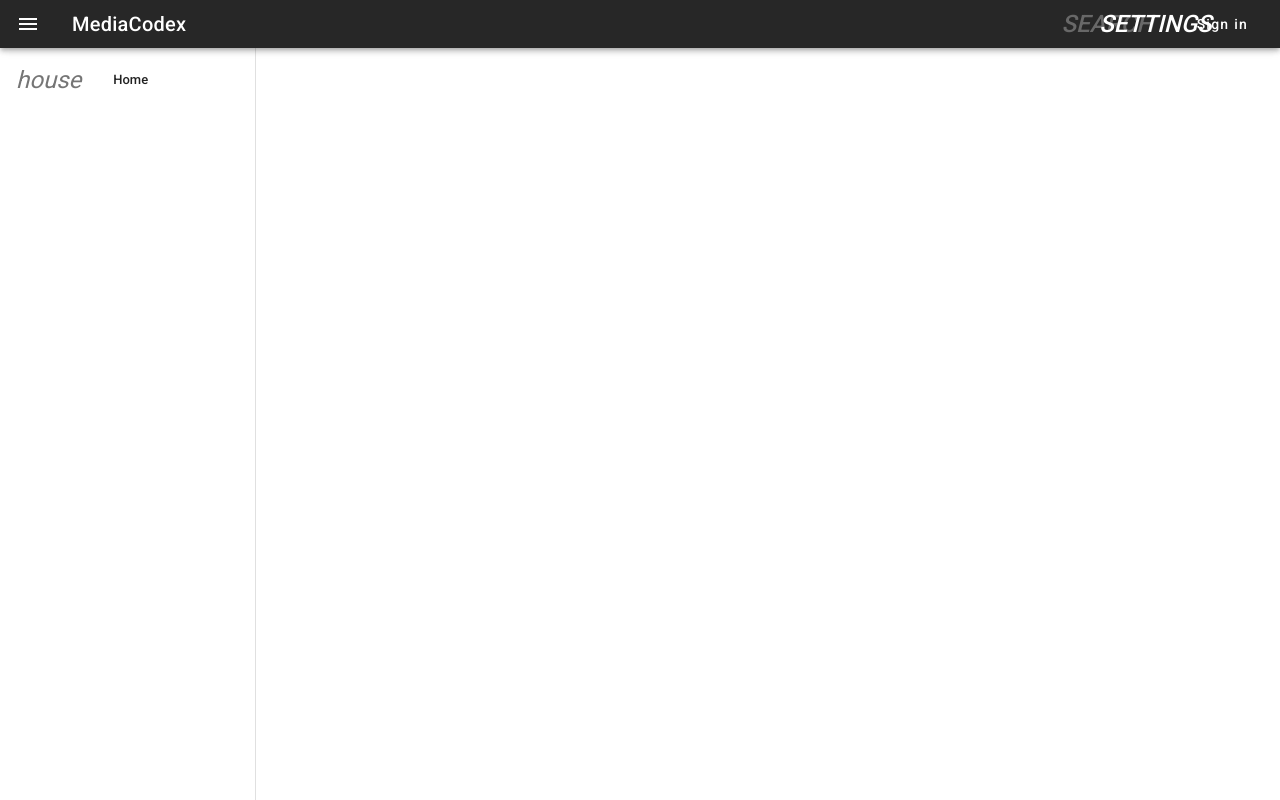
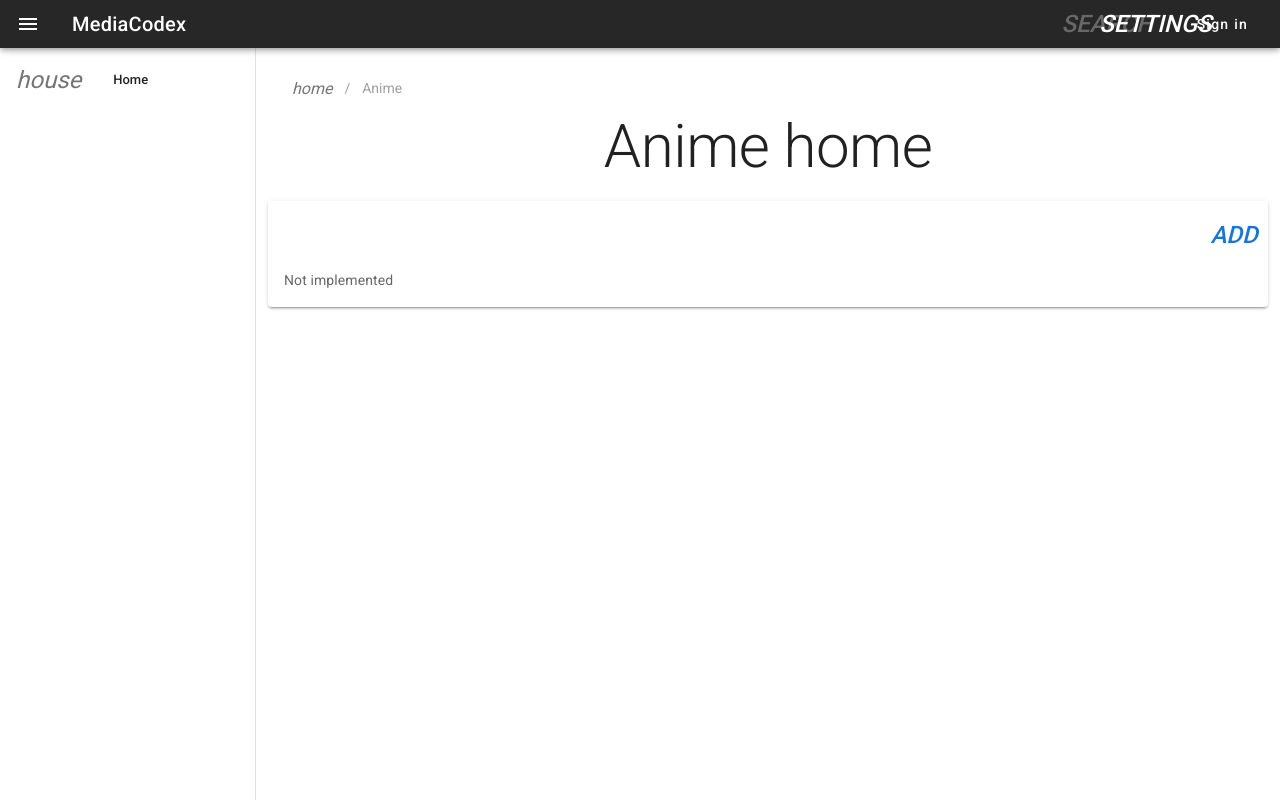
Before and after one commit to MediaCodex/website, a Nuxt app: page /anime in a window 1280 px wide. Built offline with nearby package versions, Linux system fonts and the light colour scheme.

Commit message:
placeholder anime home

```diff
--- /dev/null
+++ b/src/pages/anime/index.vue
@@ -0,0 +1,39 @@
+<template>
+  <v-container fluid>
+    <v-breadcrumbs :items="breadcrumbs">
+      <template v-slot:item="{ item }">
+        <v-breadcrumbs-item nuxt exact :to="item.to" :disabled="item.disabled">
+          <v-icon v-if="item.icon">{{ item.icon }}</v-icon>
+          {{ item.text }}
+        </v-breadcrumbs-item>
+      </template>
+    </v-breadcrumbs>
+    <section class="mb-6 text-center">
+      <h1 class="mb-2 display-3">Anime home</h1>
+    </section>
+    <v-row>
+      <v-col>
+        <v-card>
+          <v-card-title>
+            <v-spacer />
+            <v-btn icon color="primary" nuxt exact to="/anime/create">
+              <v-icon dark>add</v-icon>
+            </v-btn>
+          </v-card-title>
+          <v-card-text>Not implemented</v-card-text>
+        </v-card>
+      </v-col>
+    </v-row>
+  </v-container>
+</template>
+
+<script>
+export default {
+  data: () => ({
+    breadcrumbs: [
+      { icon: 'home', to: '/', disabled: false },
+      { text: 'Anime', to: '/anime', disabled: true }
+    ]
+  })
+}
+</script>
```
